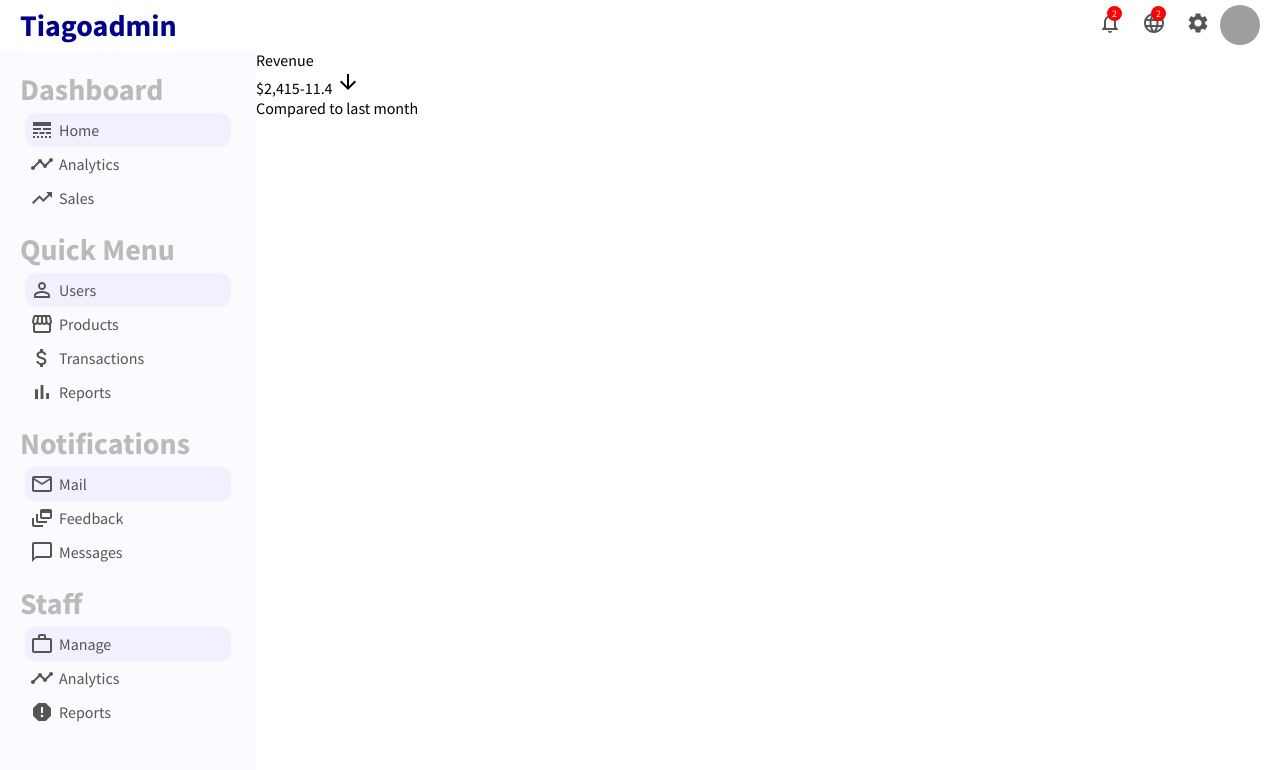
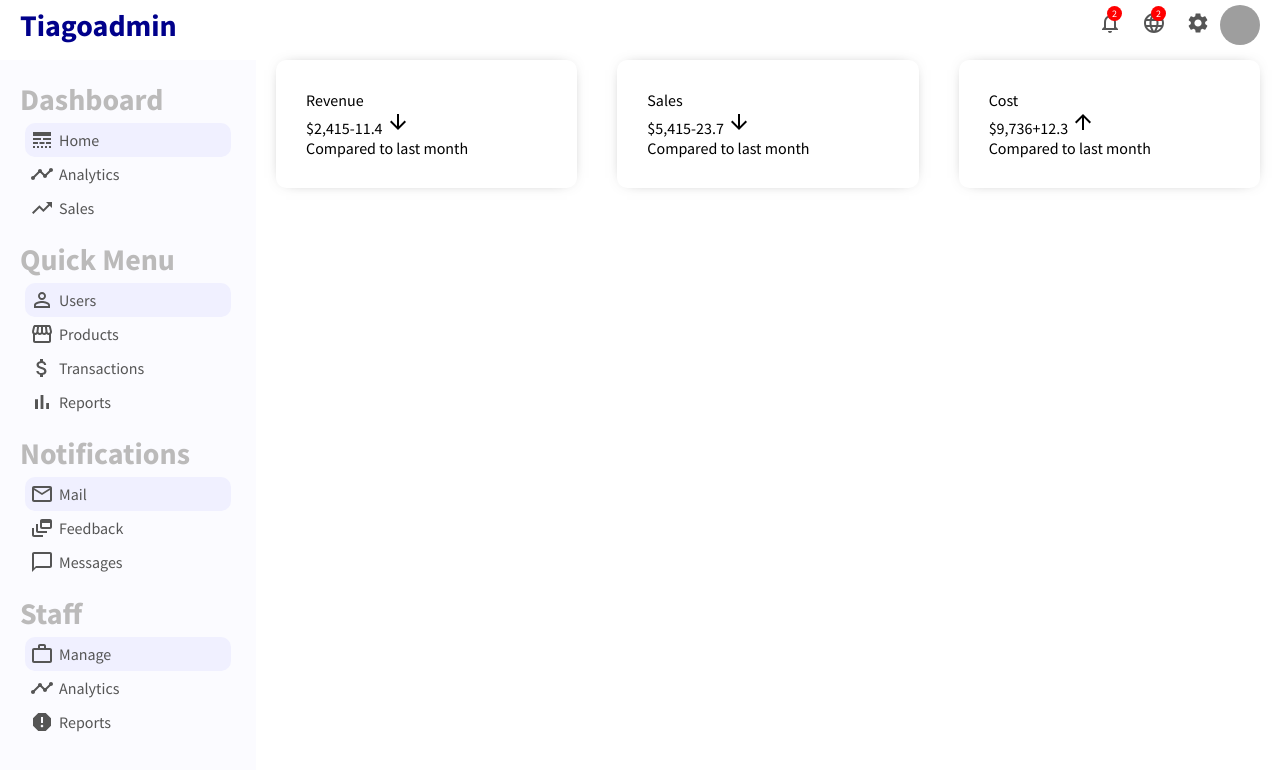
Before and after one commit to Tiago-devop/admin-dashboard, a React (Create React App) app: page / in a window 1280 px wide. Shown: the top 770 px of the page. Built offline with nearby package versions, Linux system fonts and the light colour scheme; grey boxes are pictures that could not be loaded.

Commit message:
styling featuredItem

```diff
--- a/src/App.css
+++ b/src/App.css
@@ -8,4 +8,5 @@
 
 .container {
   display: flex;
+  margin-top: 10px;
 }
--- a/src/components/featuredInfo/FeaturedInfo.css
+++ b/src/components/featuredInfo/FeaturedInfo.css
@@ -0,0 +1,14 @@
+.featured {
+  width: 100%;
+  display: flex;
+  justify-content: space-between;
+}
+
+.featuredItem {
+  flex: 1;
+  margin: 0px 20px;
+  padding: 30px;
+  border-radius: 10px;
+  cursor: pointer;
+  box-shadow: 0px 0px 15px -10px rgba(0, 0, 0, 0.75);
+}
--- a/src/components/featuredInfo/FeaturedInfo.jsx
+++ b/src/components/featuredInfo/FeaturedInfo.jsx
@@ -1,5 +1,5 @@
 import "./FeaturedInfo.css";
-import { ArrowDownward } from "@material-ui/icons";
+import { ArrowDownward, ArrowUpward } from "@material-ui/icons";
 
 export default function FeaturedInfo() {
   return (
@@ -14,6 +14,26 @@ export default function FeaturedInfo() {
         </div>
         <span className="featuredSub">Compared to last month</span>
       </div>
+      <div className="featuredItem">
+        <span className="featuredTitle">Sales</span>
+        <div className="featuredMoneyContainer">
+          <span className="featuredMoney">$5,415</span>
+          <span className="featuredMoneyRate">
+            -23.7 <ArrowDownward />
+          </span>
+        </div>
+        <span className="featuredSub">Compared to last month</span>
+      </div>
+      <div className="featuredItem">
+        <span className="featuredTitle">Cost</span>
+        <div className="featuredMoneyContainer">
+          <span className="featuredMoney">$9,736</span>
+          <span className="featuredMoneyRate">
+            +12.3 <ArrowUpward />
+          </span>
+        </div>
+        <span className="featuredSub">Compared to last month</span>
+      </div>
     </div>
   );
 }
```
